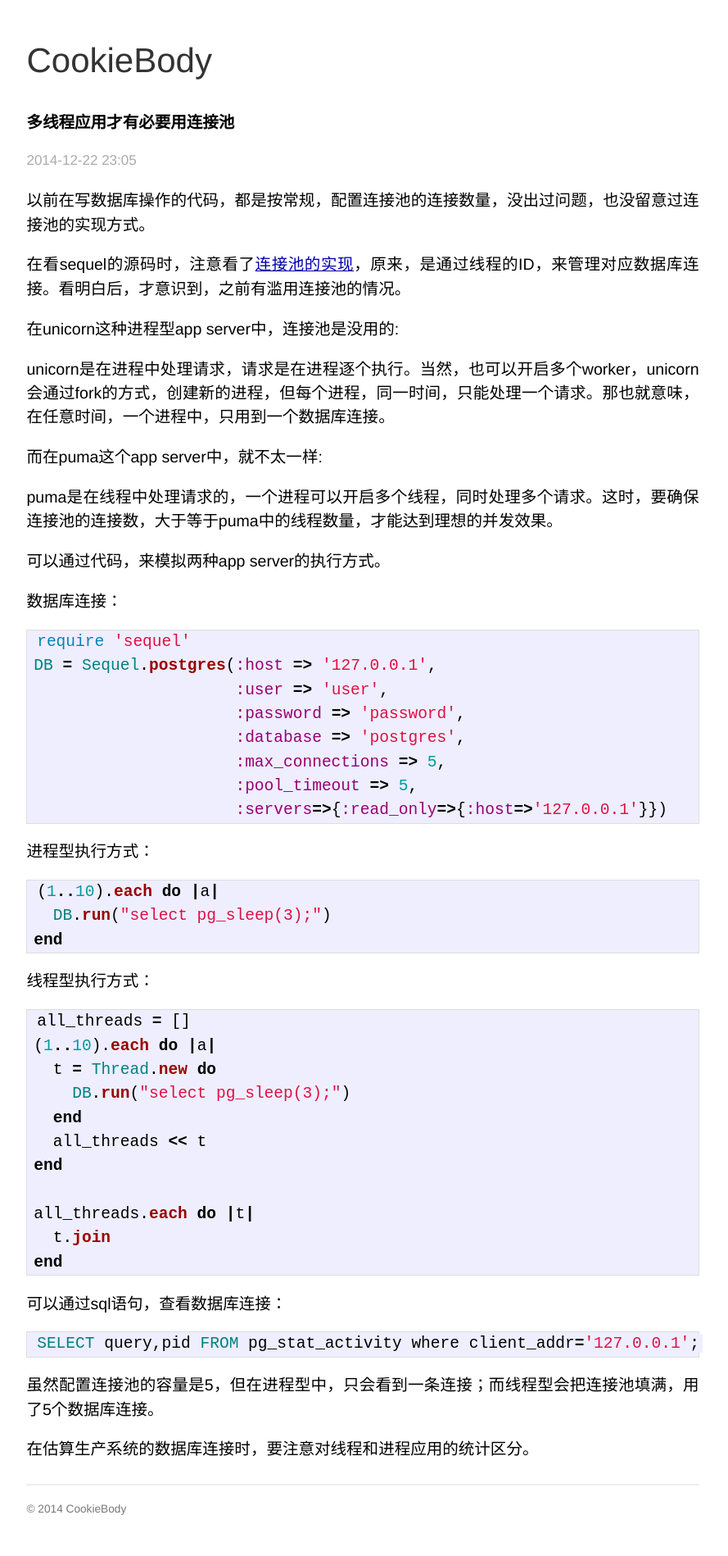
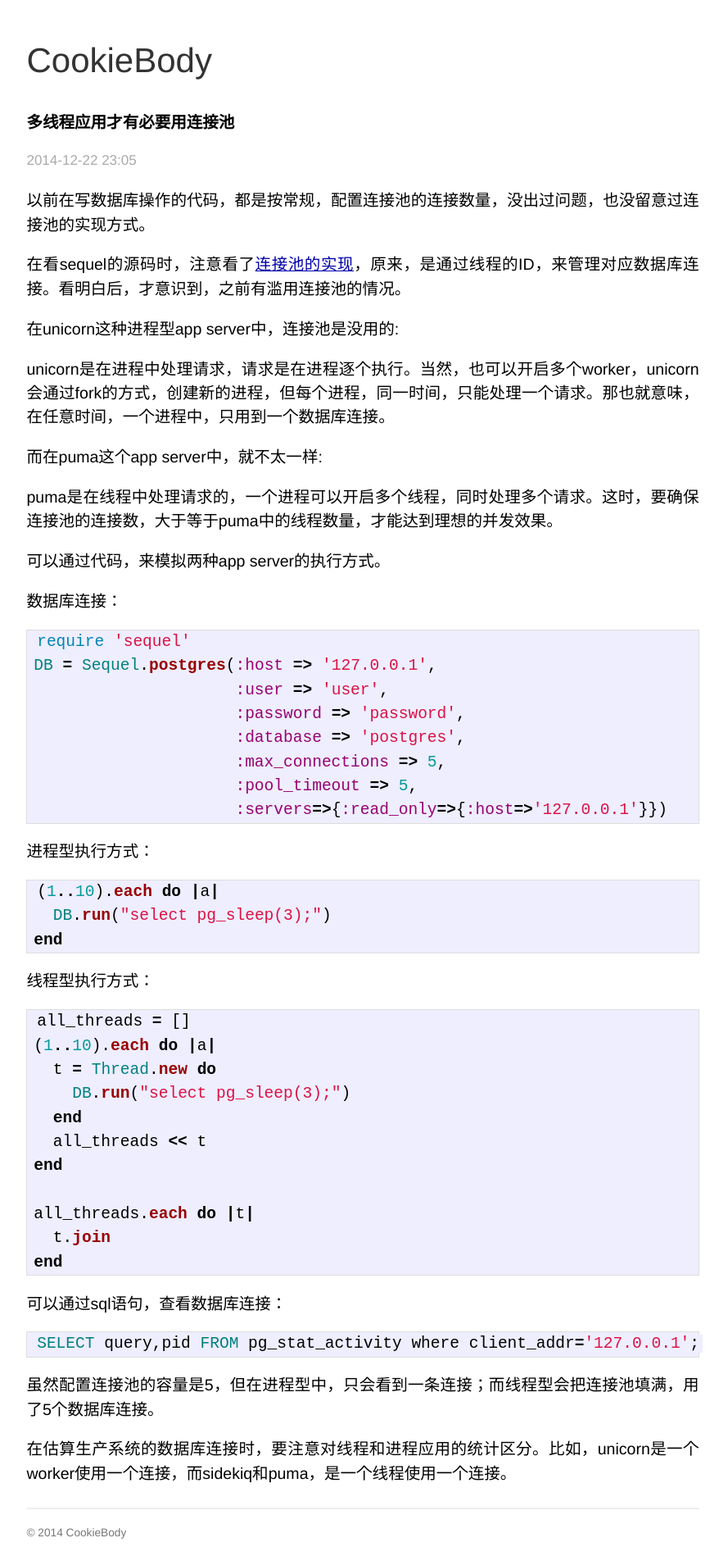
Before and after one commit to cookiebody/cookiebody.github.io, a Jekyll site: the page built from _posts/2014-12-22-connection-pool-works-only-in-threading-app.md, in a window 1280 px wide. Shown: the whole page at 82% size, without its empty margins (197-1086 px from the left). Built offline with Jekyll 4.4.1, drawn with Linux system fonts in a browser that asks for light colours; Markdown is read by kramdown in place of the engine named in the settings; before the commit the page ends 1869 px from its top, so only the background shows below that.

Commit message:
edit new post

```diff
--- a/_posts/2014-12-22-connection-pool-works-only-in-threading-app.md
+++ b/_posts/2014-12-22-connection-pool-works-only-in-threading-app.md
@@ -62,4 +62,4 @@ SELECT query,pid FROM pg_stat_activity where client_addr='127.0.0.1';
 
 虽然配置连接池的容量是5，但在进程型中，只会看到一条连接；而线程型会把连接池填满，用了5个数据库连接。
 
-在估算生产系统的数据库连接时，要注意对线程和进程应用的统计区分。
+在估算生产系统的数据库连接时，要注意对线程和进程应用的统计区分。比如，unicorn是一个worker使用一个连接，而sidekiq和puma，是一个线程使用一个连接。
```
